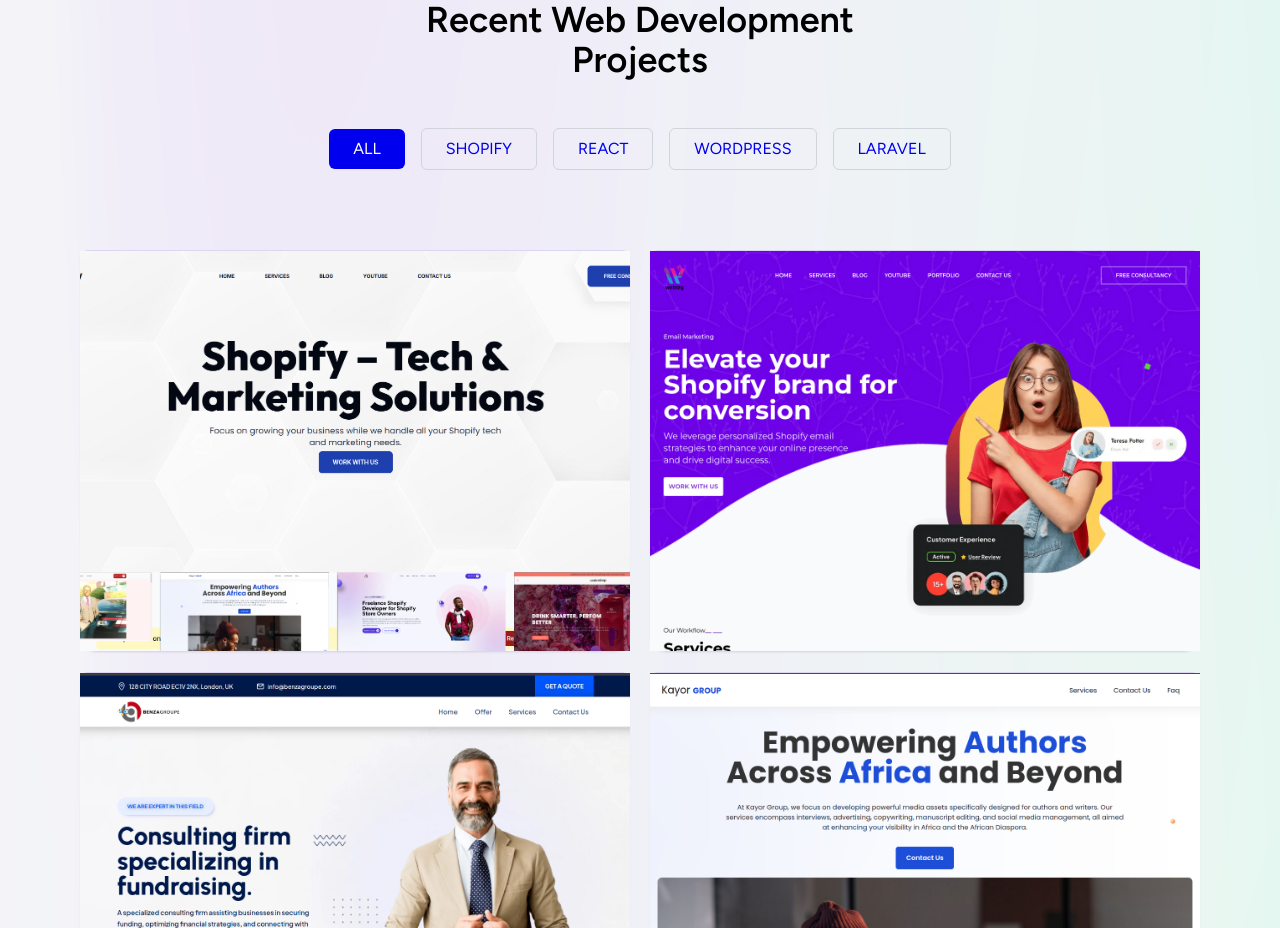
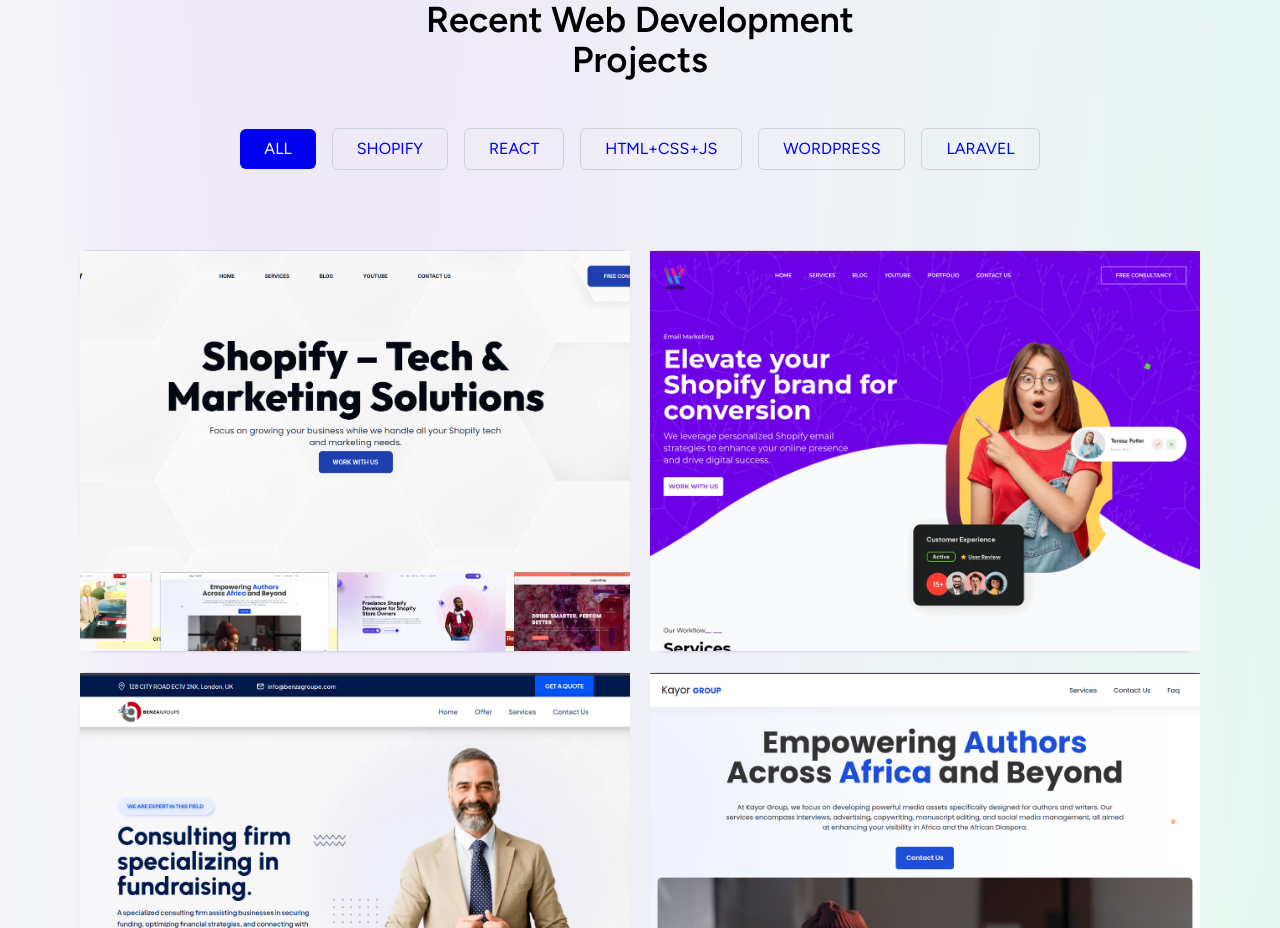
Before and after one commit to Kambatukebele/my-portfolio, a React (Vite) app: page / in a window 1280 px wide. Shown: the part 4260-5188 px from the top of the page. Built offline with nearby package versions, Linux system fonts and the light colour scheme; no server answers.

Commit message:
updated portfolio link for shopify data

```diff
--- a/src/components/portfolios/DownPortfolio.jsx
+++ b/src/components/portfolios/DownPortfolio.jsx
@@ -11,7 +11,7 @@
   return (
     <div>
       <div className="w-full flex justify-center gap-4 items-center flex-wrap mb-20">
-        {["all", "shopify", "react", "wordpress", "laravel"].map((stack) => {
+        {["all", "shopify", "react", "html+css+js", "wordpress", "laravel"].map((stack) => {
           return (
             <button
               key={stack}
--- a/src/my_data.jsx
+++ b/src/my_data.jsx
@@ -406,7 +406,7 @@
     title: "Sweet body Shop",
     img: sweet,
     link: "https://sweetbodyshop.fr/",
-    stack: "react",
+    stack: "shopify",
   },
 
 ];
```
